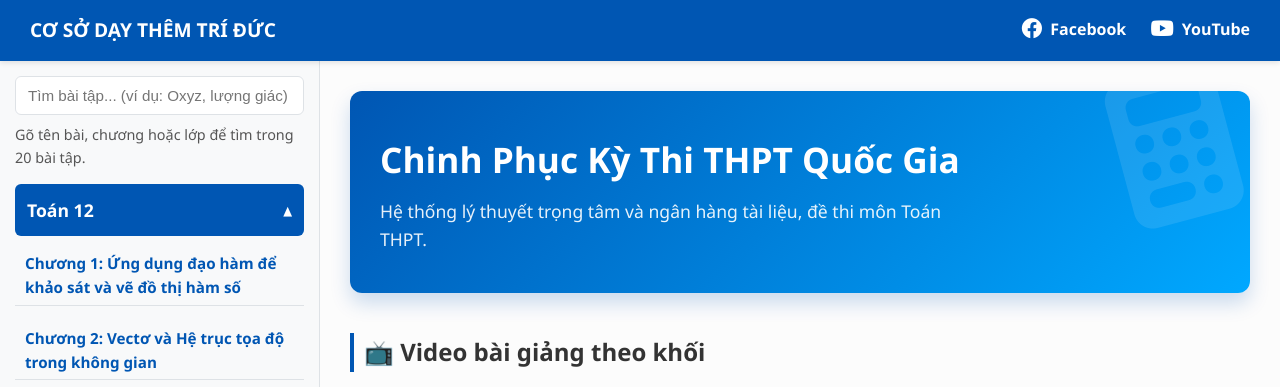
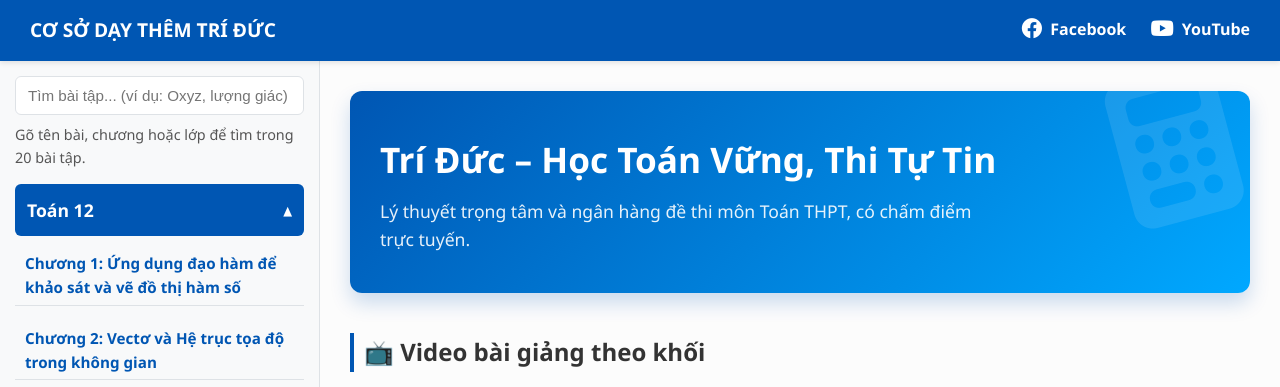
Before and after one commit to tandp-math/tanquizlab.com, a plain HTML site: page index.html in a window 1280 px wide. Shown: the top 387 px of the page. Drawn offline with Linux system fonts and the light colour scheme.

Commit message:
Doi tieu de banner: Tri Duc - Hoc Toan Vung, Thi Tu Tin

```diff
--- a/index.html
+++ b/index.html
@@ -492,8 +492,8 @@
 
             <!-- 1. Banner Chào Mừng -->
             <div style="background: linear-gradient(135deg, #0056b3 0%, #00a8ff 100%); color: white; padding: 40px 30px; border-radius: 12px; box-shadow: 0 10px 20px rgba(0,86,179,0.2); margin-bottom: 40px; position: relative; overflow: hidden;">
-                <h1 style="color: white; margin-bottom: 10px; font-size: 2.2rem; position: relative; z-index: 2;">Chinh Phục Kỳ Thi THPT Quốc Gia</h1>
-                <p style="font-size: 1.1rem; opacity: 0.9; max-width: 600px; position: relative; z-index: 2;">Hệ thống lý thuyết trọng tâm và ngân hàng tài liệu, đề thi môn Toán THPT.</p>
+                <h1 style="color: white; margin-bottom: 10px; font-size: 2.2rem; position: relative; z-index: 2;">Trí Đức – Học Toán Vững, Thi Tự Tin</h1>
+                <p style="font-size: 1.1rem; opacity: 0.9; max-width: 600px; position: relative; z-index: 2;">Lý thuyết trọng tâm và ngân hàng đề thi môn Toán THPT, có chấm điểm trực tuyến.</p>
                 <!-- Icon mờ làm background -->
                 <i class="fas fa-calculator" style="position: absolute; right: 20px; top: -20px; font-size: 150px; opacity: 0.1; transform: rotate(-15deg); z-index: 1;"></i>
             </div>
```
